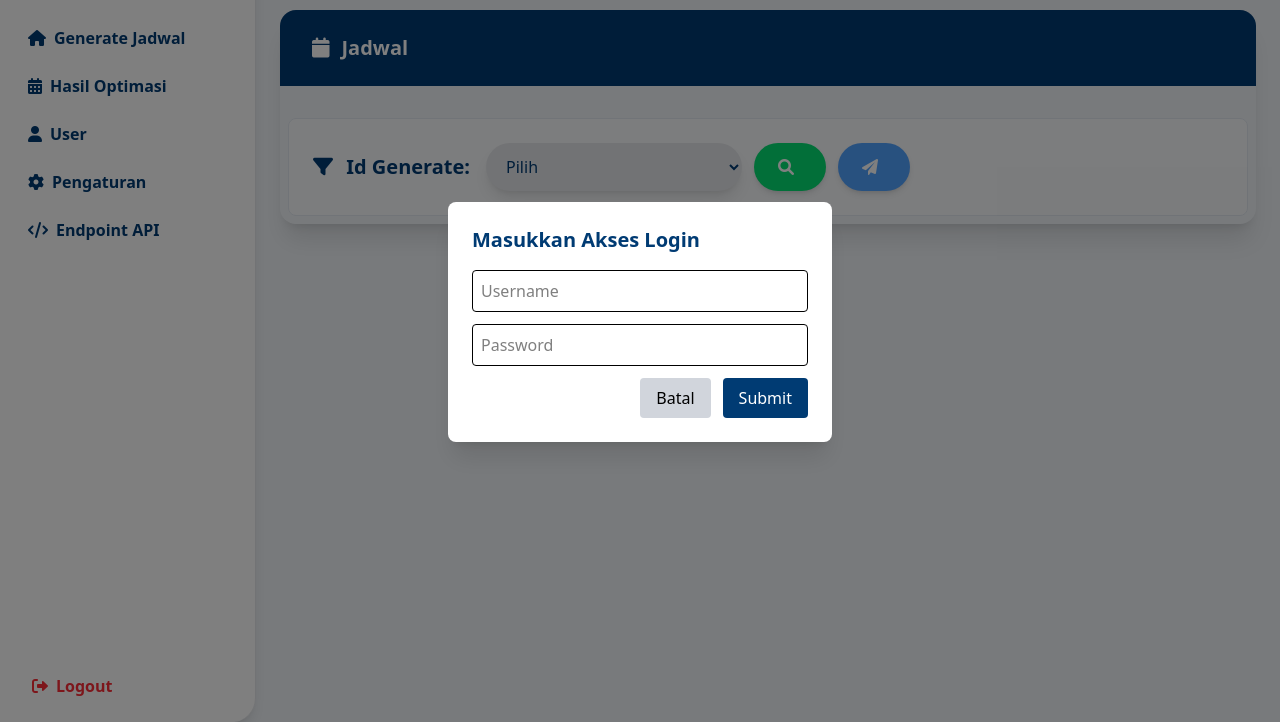
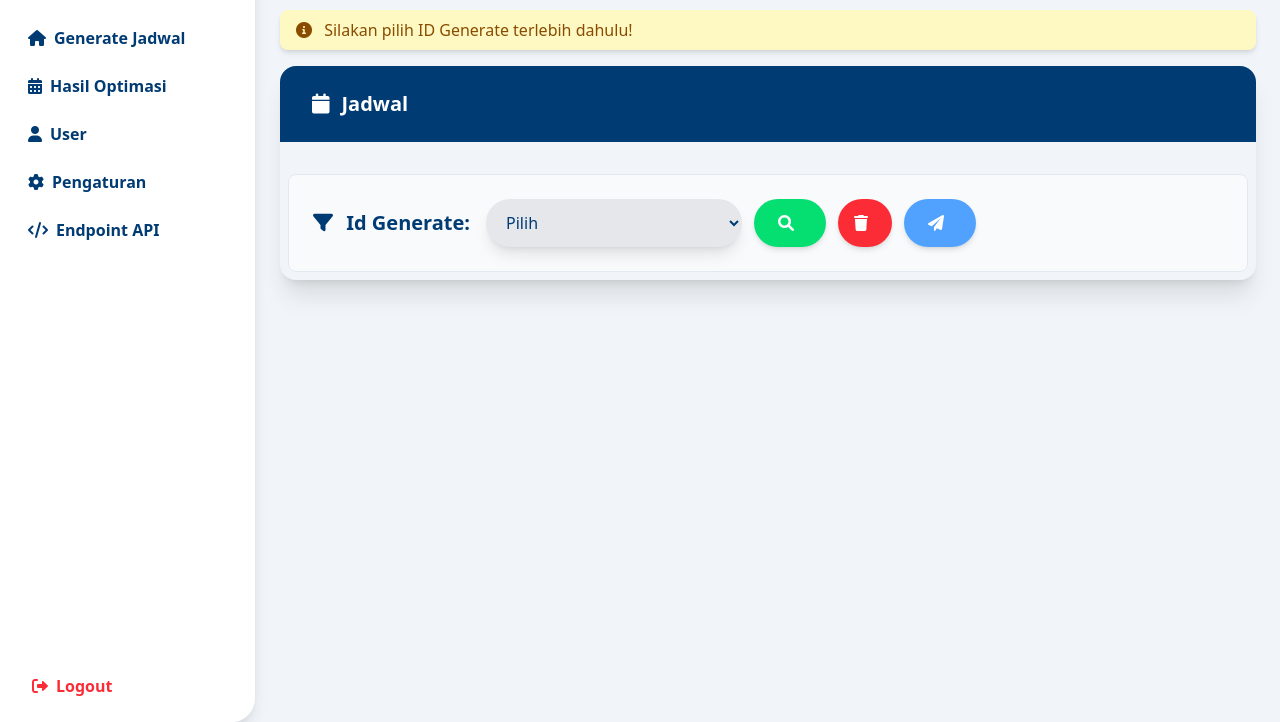
Before and after one commit to asterracea/optimasijadwal, a Flask app: template templates/page/data_hasiljadwal.html in a window 1280 px wide, after a click on "send". Shown: the part 78-800 px from the top of the page. Run offline with Flask 3, Linux system fonts and the light colour scheme; the template is opened without the code that fills it, so the values that code supplies are empty; some libraries are stand-ins or nearby versions.

Commit message:
delete id

```diff
--- a/app.py
+++ b/app.py
@@ -425,6 +425,51 @@ def data_hasil():
         ).mappings().all()
     return render_template("page/data_hasiljadwal.html",jadwals=jadwal_data, opsi_ids=opsi_id, selected_id=selected_id, active_page='hasiljadwal', nama_user=nama_user,role_user=role_user,bentrok=bentrok)
 
+@app.route("/delete-schedule", methods=["POST"])
+@jwt_required()
+def delete_schedule():
+    current_user = get_jwt_identity()
+
+    id_generate = request.form.get('id_generate')
+
+    if not id_generate:
+        flash("ID Generate tidak ditemukan!", "warning")
+        return redirect(url_for('data_hasil'))
+
+    try:
+        with db_url.connect() as connection:
+
+            # Hapus data tb_hasil sesuai id_generate
+            connection.execute(text("""
+                DELETE FROM tb_hasil
+                WHERE id_perkuliahan IN (
+                    SELECT id_perkuliahan FROM tb_perkuliahan WHERE id_generate = :id_generate
+                )
+            """), {"id_generate": id_generate})
+
+            # Update status di tb_generate jadi 'belum'
+            connection.execute(text("""
+                UPDATE tb_generate SET status = 'belum' WHERE id_generate = :id_generate
+            """), {"id_generate": id_generate})
+
+            # Commit transaksi
+            connection.commit()
+
+            flash(f"Jadwal dengan ID {id_generate} berhasil dihapus!", "success")
+
+    except Exception as e:
+        # Pastikan rollback hanya dipanggil kalau connection masih terbuka
+        try:
+            connection.rollback()
+        except:
+            pass
+        flash(f"Gagal menghapus jadwal: {str(e)}", "danger")
+
+    return redirect(url_for('data_hasil'))
+
+
+
+
 @app.route("/settings", methods=["GET","POST"])
 @jwt_required()
 def setting():
--- /dev/null
+++ b/static/js/modalhapushasil.js
@@ -0,0 +1,16 @@
+const idSelect = document.getElementById('id_generate');
+const hapusButton = document.querySelector('[data-modal-target="modalHapusHasil"]');
+const hapusInput = document.getElementById('hapus_id_generate');
+const modal = document.getElementById('modalHapusHasil');
+const pesanPilihId = document.getElementById('pesanPilihId');
+
+hapusButton.addEventListener('click', () => {
+    const selectedId = idSelect.value;
+     if (!cekIdGenerate()) return;
+    hapusInput.value = selectedId;
+    modal.classList.remove('hidden');
+});
+
+function tutupModal() {
+    modal.classList.add('hidden');
+}
--- a/static/js/modaltoken.js
+++ b/static/js/modaltoken.js
@@ -1,37 +1,58 @@
+// Ambil semua elemen yang dibutuhkan
+const pilihId = document.getElementById('id_generate');
+const bukaModalToken = document.querySelector('[data-modal-target="modalToken"]');
+const modalToken = document.getElementById('modalToken');
+const notifIdSelected = document.getElementById('pesanPilihId');
+const cancelModalToken = document.getElementById('cancelModalToken');
+const formToken = document.getElementById('formToken');
 
-document.querySelector('[data-modal-target="modalToken"]').addEventListener('click', () => {
-    document.getElementById('modalToken').classList.remove('hidden');
-});
+// Tombol "Kirim" ditekan
+bukaModalToken.addEventListener('click', () => {
+    const selectedId = pilihId.value;
 
-document.getElementById('cancelModal').addEventListener('click', () => {
-    document.getElementById('modalToken').classList.add('hidden');
-});
-
-document.getElementById('formToken').addEventListener('submit', function(e) {
-    e.preventDefault();
-
-    const username = this.username.value;
-    const password = this.password.value;
-    const id_generate = document.getElementById('id_generate').value;
-
-    if (!id_generate) {
-        tampilkanModalPesan("Pilih ID Generate terlebih dahulu!");
+    // Cek apakah ID Generate dipilih
+    if (!selectedId) {
+        notifIdSelected.classList.remove('hidden');
+        setTimeout(() => notifIdSelected.classList.add('hidden'), 5000);
         return;
     }
 
-    // Ambil token ke API Node.js
+    // Jika dipilih, tampilkan modal token
+    modalToken.classList.remove('hidden');
+});
+
+// Tombol "Batal" dalam modal token ditekan
+cancelModalToken.addEventListener('click', () => {
+    modalToken.classList.add('hidden');
+});
+
+// Submit form token
+formToken.addEventListener('submit', function (e) {
+    e.preventDefault();
+
+    const username = this.username.value.trim();
+    const password = this.password.value.trim();
+    const id_generate = pilihId.value;
+
+    // Validasi input username/password
+    if (!username || !password) {
+        tampilkanModalPesan('Username dan Password tidak boleh kosong!');
+        return;
+    }
+
+    // Ambil token dari API Node.js
     fetch('http://192.168.1.194:8081/optimasi/login', {
         method: 'POST',
-        headers: {'Content-Type': 'application/json'},
-        body: JSON.stringify({username, password})
+        headers: { 'Content-Type': 'application/json' },
+        body: JSON.stringify({ username, password })
     })
     .then(res => res.json())
     .then(data => {
         if (data.access_token) {
-            // Kirim data ke backend Flask untuk diteruskan ke API tujuan
+            // Kirim ke server Flask
             fetch('/send-data', {
                 method: 'POST',
-                headers: {'Content-Type': 'application/json'},
+                headers: { 'Content-Type': 'application/json' },
                 body: JSON.stringify({
                     id_generate: id_generate,
                     token: data.access_token
@@ -39,15 +60,16 @@ document.getElementById('formToken').addEventListener('submit', function(e) {
             })
             .then(res => res.json())
             .then(response => {
-               if (response.message) {
-                    document.getElementById('modalToken').classList.add('hidden');
-                    tampilkanModalPesan(response.message || 'Tidak ada pesan dari server.');
-
+                if (response.message) {
+                    modalToken.classList.add('hidden');
+                    tampilkanModalPesan(response.message);
+                } else {
+                    tampilkanModalPesan('Server tidak memberikan pesan.');
                 }
             })
-            .catch(() => tampilkanModalPesan('Gagal mengirim data ke server.'));
+            .catch(() => tampilkanModalPesan('Gagal mengirim data ke server Flask.'));
         } else {
-             tampilkanModalPesan('Gagal mendapatkan token. Cek username/password!');
+            tampilkanModalPesan('Gagal mendapatkan token. Cek username/password!');
         }
     })
     .catch(() => tampilkanModalPesan('Gagal menghubungi server autentikasi.'));
--- /dev/null
+++ b/templates/modal/modal_deletehasil.html
@@ -0,0 +1,10 @@
+<div id="modalHapusHasil" class="fixed inset-0 bg-black/50 bg-opacity-50 flex justify-center items-center hidden z-50">
+  <div class="bg-white p-6 rounded-xl shadow-lg text-center">
+    <h3 class="text-lg font-bold mb-4">Yakin ingin menghapus data ini?</h3>
+    <form method="POST" action="{{ url_for('delete_schedule') }}">
+      <input type="hidden" name="id_generate" id="hapus_id_generate">
+      <button type="submit" class="bg-red-500 text-white px-4 py-2 rounded-full hover:bg-red-700 mr-2">Ya, Hapus</button>
+      <button type="button" class="bg-gray-300 px-4 py-2 rounded-full hover:bg-gray-500" onclick="tutupModal()">Batal</button>
+    </form>
+  </div>
+</div>
--- a/templates/modal/modal_token.html
+++ b/templates/modal/modal_token.html
@@ -8,7 +8,7 @@
       <input type="password" name="password" placeholder="Password" class="w-full p-2 border rounded mb-3" required>
 
       <div class="flex justify-end gap-3">
-        <button type="button" id="cancelModal" class="px-4 py-2 bg-gray-300 rounded">Batal</button>
+        <button type="button" id="cancelModalToken" class="px-4 py-2 bg-gray-300 rounded">Batal</button>
         <button type="submit" class="px-4 py-2 bg-[#003b73] text-white rounded">Submit</button>
       </div>
     </form>
--- a/templates/page/data_hasiljadwal.html
+++ b/templates/page/data_hasiljadwal.html
@@ -1,6 +1,9 @@
 {% extends 'layout.html' %}
 {% block title %} Hasil Jadwal {% endblock %}
 {% block content %}
+<div id="pesanPilihId" class="hidden bg-yellow-100 text-yellow-800 px-4 py-2 rounded-lg mb-4 shadow-md transition-all duration-500">
+  <i class="fas fa-info-circle mr-2"></i> Silakan pilih ID Generate terlebih dahulu!
+</div>
 <div class="shadow-xl rounded-2xl overflow-hidden mb-8">
   <div class="bg-[#003b73] px-8 py-6 flex items-center gap-3 mb-6">
       <h2 class="text-xl font-semibold text-white flex items-center">
@@ -14,11 +17,12 @@
         <label for="id_generate" class="text-[#003b73] font-semibold text-xl whitespace-nowrap">
           <i class="fas fa-filter mr-2"></i> Id Generate:
         </label>
+
         <div class="flex-1 flex flex-col sm:flex-row gap-3 w-full sm:w-auto">
             <select name="id_generate" id="id_generate" class=" w-64 px-4 py-2 text-[#003b73] bg-gray-200 rounded-full
                             border-none focus:ring-2 focus:ring-[#003b73]
                             focus:border-transparent focus:outline-none
-                            transition-all duration-200 shadow-lg">
+                            transition-all duration-200 shadow-lg" required>
               <option value="" class="text-[#003b73]">Pilih </option>
               {% for item in opsi_ids %}
                 <option value="{{ item.id_generate }}" {% if selected_id == item.id_generate|string %}selected{% endif %}>
@@ -27,9 +31,15 @@
               {% endfor %}
             </select>
             <button type="submit"
-                    class="px-6 py-3 bg-green-400 text-white rounded-full hover:bg-blue-800 shadow-md hover:shadow-lg font-semibold whitespace-nowrap"
+                    class="px-6 py-3 bg-green-400 text-white rounded-full hover:bg-green-800 shadow-md hover:shadow-lg font-semibold whitespace-nowrap"
                     value="filter">
               <i class="fas fa-search mr-2"></i>
+            </button>
+            <button type="button"
+                    class="px-4 py-2 bg-red-500 text-white rounded-full hover:bg-red-800 shadow-md hover:shadow-lg font-semibold whitespace-nowrap"
+                    value="hapushasil"
+                    data-modal-target="modalHapusHasil">
+              <i class="fas fa-trash mr-2"></i>
             </button>
             <button type="button"
                     class="px-6 py-3 bg-blue-400 text-white rounded-full hover:bg-blue-800 shadow-md hover:shadow-lg font-semibold whitespace-nowrap"
@@ -234,9 +244,24 @@
 </div>
 
 {% include 'modal/modal_token.html' %}
+{% include 'modal/modal_deletehasil.html' %}
 {% include 'modal/modalsukses.html' %}
 <script src="{{ url_for('static', filename='js/modaltoken.js') }}"></script>
+<script src="{{ url_for('static', filename='js/modalhapushasil.js') }}"></script>
+<script>
+  function cekIdGenerate() {
+    const selectedId = idSelect.value;
+    if (!selectedId) {
+        pesanPilihId.classList.remove('hidden');
+        setTimeout(() => {
+            pesanPilihId.classList.add('hidden');
+        }, 3000);
+        return false;
+    }
+    return true;
+}
 
+</script>
 
 
 {% endblock %}
```
Also changed, not shown: algoritma/optimasiSA.py (+4 -4 lines).
